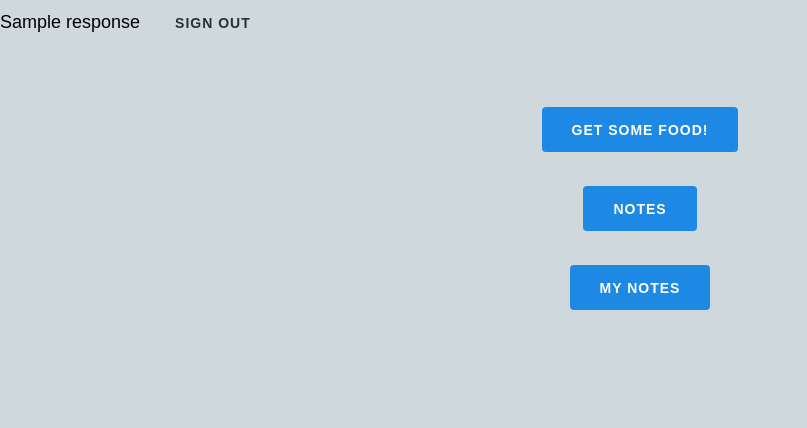
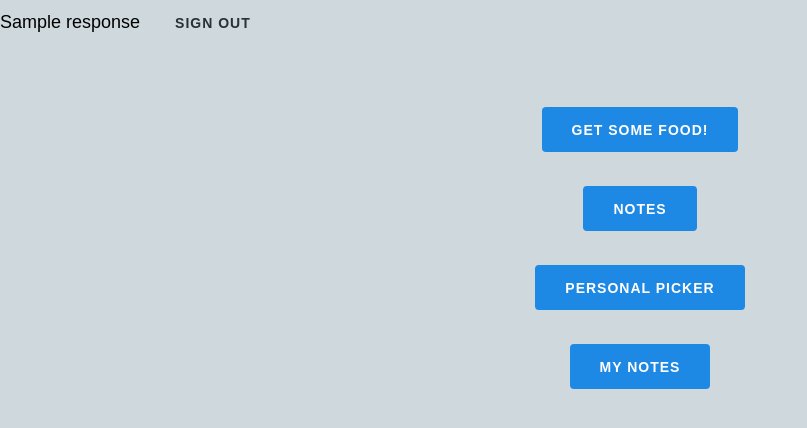
Before and after one commit to omanduj/Dinner-Box, a Django app: template food_proj/food_app/users/templates/dashboard.html in a window 1280 px wide. Shown: the top 428 px of the page, without its empty margins (0-807 px from the left). Run offline with Django 3.2, Linux system fonts and the light colour scheme; the template is opened without the code that fills it: most values are stand-ins (such as "Sample title", 1, 10 or a date in 2020); some web fonts are replaced.

Commit message:
Edits to dashboard appearance

```diff
--- a/food_proj/food_app/users/templates/dashboard.html
+++ b/food_proj/food_app/users/templates/dashboard.html
@@ -19,6 +19,9 @@
             <form class="" action="/user/create-notes" method="GET">
                 <input type='submit' value='Notes' class='btn'>
             </form>
+            <form class="" action="/user/personal_picks" method="GET">
+                <input type='submit' value='Personal Picker' class='btn'>
+            </form>
             <form class="" action="/user/view-notes" method="GET">
                 <input type='submit' value='My Notes' class='btn'>
             </form>
```
